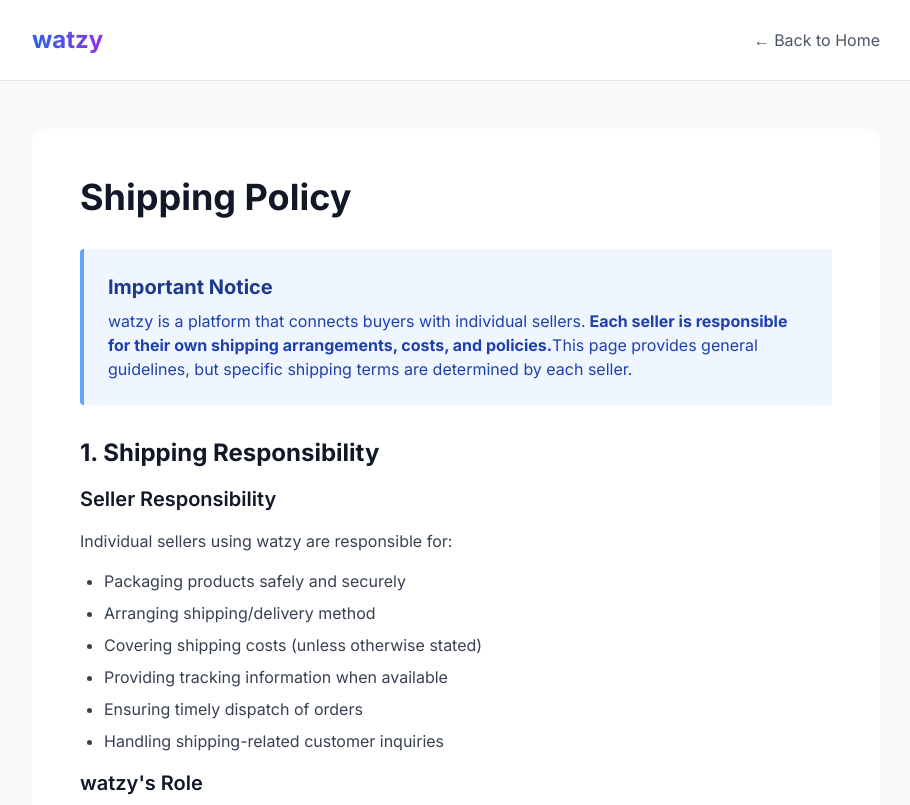
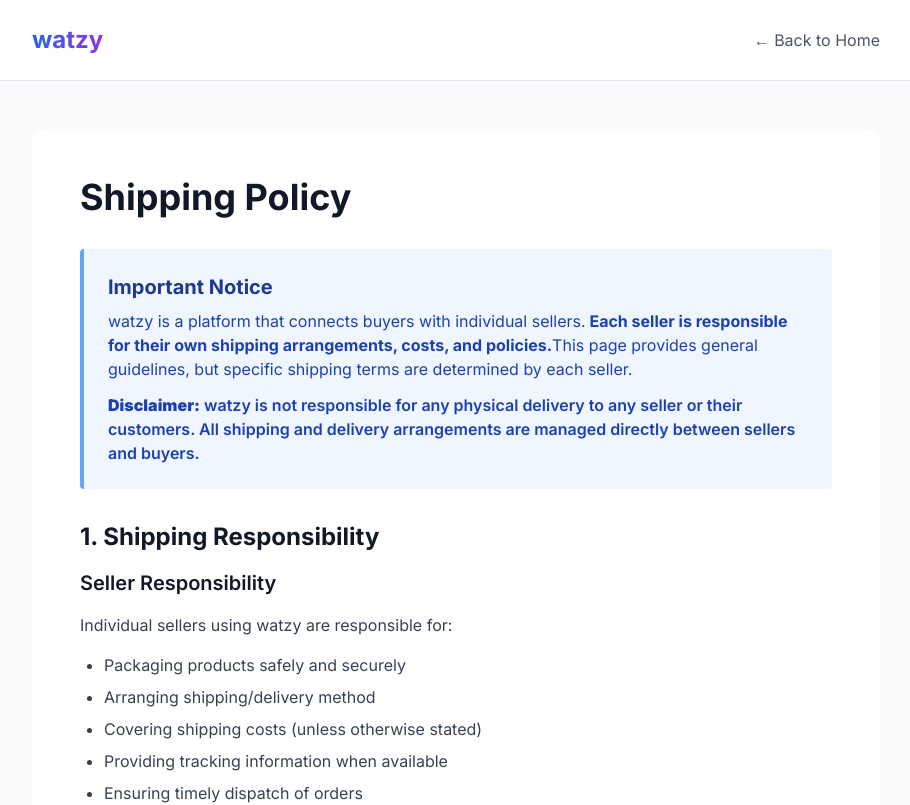
Before and after one commit to refit-dev/whatsapp-store-creator, a Next.js app: page /shipping in a window 1280 px wide. Shown: the top 805 px of the page, without its empty margins (184-1094 px from the left). Built offline with nearby package versions, Linux system fonts and the light colour scheme.

Commit message:
shipping policy update

```diff
--- a/app/shipping/page.tsx
+++ b/app/shipping/page.tsx
@@ -46,6 +46,12 @@ export default function ShippingPage() {
                   </strong>
                   This page provides general guidelines, but specific shipping
                   terms are determined by each seller.
+                </p>
+                <p className="text-blue-800 mt-3 font-semibold">
+                  <strong>Disclaimer:</strong> watzy is not responsible for any
+                  physical delivery to any seller or their customers. All
+                  shipping and delivery arrangements are managed directly
+                  between sellers and buyers.
                 </p>
               </div>
             </section>
```
